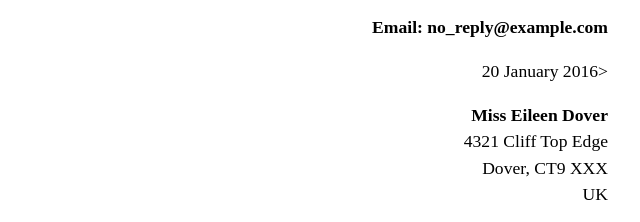
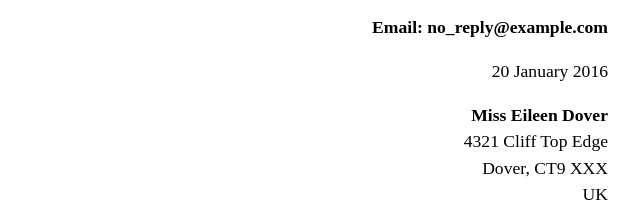
Before and after one commit to bassettn/bassettn.github.io, a plain HTML site: page letter-markup/index.html in a window 1280 px wide. Shown: the part 197-419 px from the top of the page, 432-1072 px from the left. Drawn offline with Linux system fonts and the light colour scheme.

Commit message:
Update index.html

```diff
--- a/letter-markup/index.html
+++ b/letter-markup/index.html
@@ -46,7 +46,7 @@
             <p><strong>Tel: 123-456-7890</strong><br></p>
             <p><strong>Email: no_reply@example.com</strong><br></p>
         <address>
-            <p class="sender-column"><time datetime="2016-01-20">20 January 2016</time>></p>
+            <p class="sender-column"><time datetime="2016-01-20">20 January 2016</time></p>
 
 
         <address>
```
